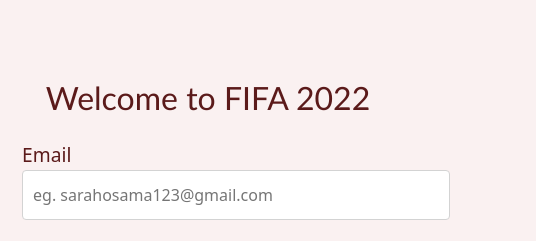
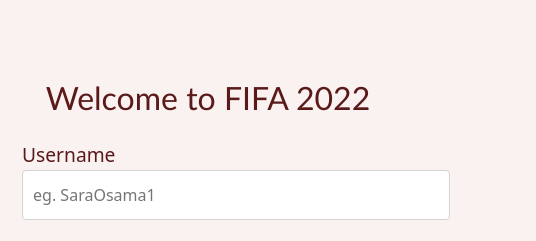
Before and after one commit to Mariam85/World-Cup-Match-Reservation-System, a React app in the folder Front/: page /login in a window 1280 px wide. Shown: the top 241 px of the page, 744-1280 px from the left. Built offline with nearby package versions, Linux system fonts and the light colour scheme.

Commit message:
⚽ Fic Icons and Title🥅

```diff
--- a/Front/public/index.html
+++ b/Front/public/index.html
@@ -24,7 +24,7 @@
       work correctly both with client-side routing and a non-root public URL.
       Learn how to configure a non-root public URL by running `npm run build`.
     -->
-    <title>React App</title>
+    <title>FIFA2022</title>
   </head>
   <body>
     <noscript>You need to enable JavaScript to run this app.</noscript>
--- a/Front/src/components/Login/Login.js
+++ b/Front/src/components/Login/Login.js
@@ -51,13 +51,13 @@
         >
           <h1 className="h1FIFALogin">Welcome to FIFA 2022</h1>
           <div className="loginInputs">
-            <label className="loginLabel">Email</label>
+            <label className="loginLabel">Username</label>
             <br />
             <input
               type="text"
-              name="email"
+              name="username"
               className="loginInput"
-              placeholder="eg. sarahosama123@gmail.com"
+              placeholder="eg. SaraOsama1"
               onChange={(event) => setUserName(event.target.value)}
               value={userName}
             />
```
Also changed, not shown: Front/public/favicon.ico.
